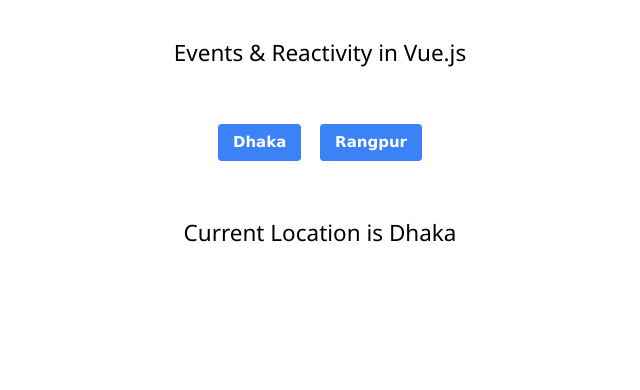
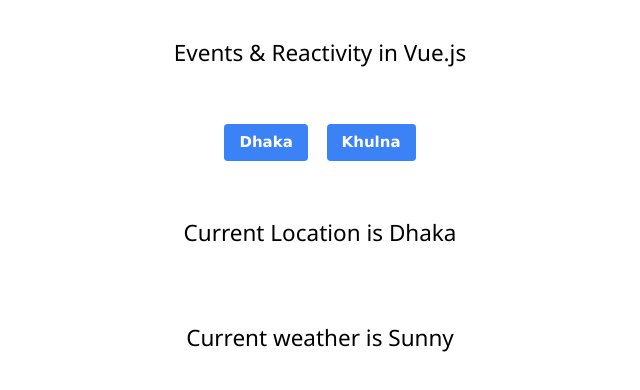
Before and after one commit to Ashik384/vue-play, a Vue app: page / in a window 1280 px wide. Shown: the top 390 px of the page, without its empty margins (320-960 px from the left). Built offline with nearby package versions, Linux system fonts and the light colour scheme.

Commit message:
object reactive

```diff
--- a/src/components/event/event.vue
+++ b/src/components/event/event.vue
@@ -1,11 +1,16 @@
 <script setup>
 
-import { ref } from 'vue'
+import { ref, reactive } from 'vue'
 
-const location = ref("Dhaka")
+// const location = ref("Dhaka")
+const location = reactive({ //object reactive
+  name: "Dhaka",
+  weather:"Sunny"
+})
 
-function changeLocation(newLocation){
-    location.value  = newLocation
+function changeLocation(newLocation, currentweather){
+    location.name  = newLocation
+    location.weather = currentweather
 }
 
 </script>
@@ -14,14 +19,15 @@
  <section class="container mx-auto flex items-center flex-col">
         <h1 class="text-center text-2xl py-10">Events & Reactivity in Vue.js</h1>
         <div class="container mx-auto flex space-x-5 justify-center m-5">
-            <button @click="changeLocation('Dhaka')" class="bg-blue-500 hover:bg-blue-700 text-white font-bold py-2 px-4 rounded">
+            <button @click="changeLocation('Dhaka', 'Sunny')" class="bg-blue-500 hover:bg-blue-700 text-white font-bold py-2 px-4 rounded">
                 Dhaka
             </button>
-            <button class="bg-blue-500 hover:bg-blue-700 text-white font-bold py-2 px-4 rounded" @click="changeLocation('Rangpur')">
-                Rangpur
+            <button class="bg-blue-500 hover:bg-blue-700 text-white font-bold py-2 px-4 rounded" @click="changeLocation('Khulna', 'Cludy')">
+                Khulna
             </button>
         </div>
-        <h1 class="text-2xl m-10">Current Location is {{ location }}</h1>
+        <h1 class="text-2xl m-10">Current Location is {{ location.name }}</h1>
+        <h1 class="text-2xl m-10">Current weather is {{ location.weather }}</h1>
     </section>
 </template>
 
```
